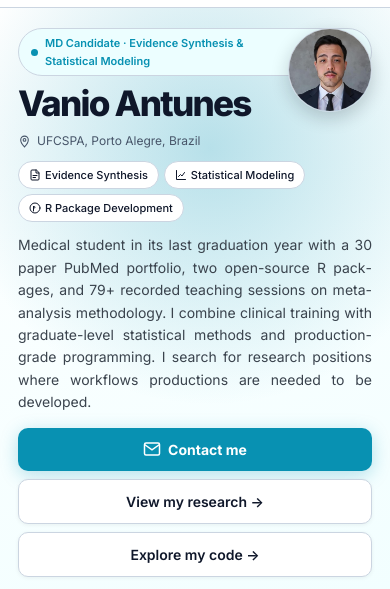
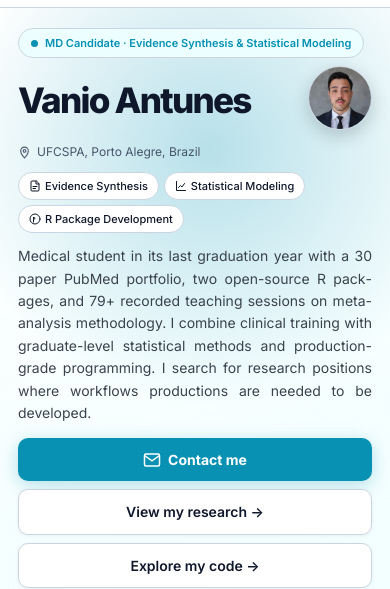
Before and after one commit to vanioljantunes/vanioljantunes.github.io, a plain HTML site: page index.html in a window 390 px wide. Shown: the part 46-635 px from the top of the page. Drawn offline with Linux system fonts and the light colour scheme.

Commit message:
fix(mobile): align hero photo inline with name row, match name height
64px avatar dropped to top:38px so its vertical center matches the name. Name gets min-height:64px and flex centering so the circle and text share the same row baseline.

```diff
--- a/index.html
+++ b/index.html
@@ -7,7 +7,7 @@
   <meta http-equiv="Cache-Control" content="no-cache, no-store, must-revalidate">
   <meta http-equiv="Pragma" content="no-cache">
   <meta http-equiv="Expires" content="0">
-  <meta name="build-version" content="2026-05-20-mobile-5">
+  <meta name="build-version" content="2026-05-20-mobile-6">
   <title>Vanio Antunes — MD Candidate · Researcher · Developer</title>
   <script>
     // force fresh load when build-version changes
@@ -2306,13 +2306,14 @@
         position: relative;
       }
 
-      /* small circular avatar floating top-right of hero */
+      /* circular avatar inline with the name row */
       .hero-photo-col {
         position: absolute;
-        top: 0;
+        top: 38px;
         right: 0;
-        width: 84px;
-        max-width: 84px;
+        width: 64px;
+        max-width: 64px;
+        height: 64px;
         min-height: 0;
         margin: 0;
         z-index: 2;
@@ -2322,6 +2323,8 @@
       .hero-photo-card {
         transform: none;
         border-radius: 50%;
+        height: 100%;
+        width: 100%;
         box-shadow: 0 6px 18px oklch(18% 0.025 250 / 0.20);
       }
 
@@ -2331,6 +2334,8 @@
 
       .hero-photo {
         aspect-ratio: 1 / 1;
+        width: 100%;
+        height: 100%;
         object-position: 50% 22%;
       }
 
@@ -2342,10 +2347,12 @@
         display: none;
       }
 
-      /* reserve room on the right of the headline so name does not run under avatar */
-      .hero-role-pill,
+      /* reserve room on the name only — role pill keeps full width */
       .hero-name {
-        padding-right: 96px;
+        padding-right: 76px;
+        min-height: 64px;
+        display: flex;
+        align-items: center;
       }
 
       .site-footer {
```
